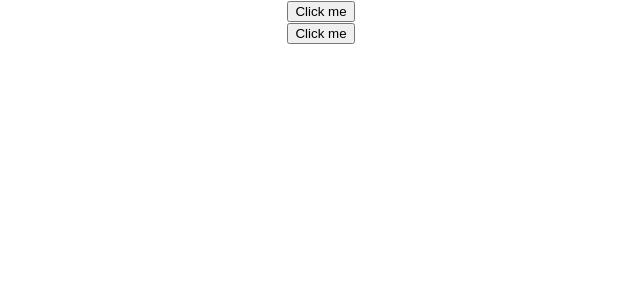
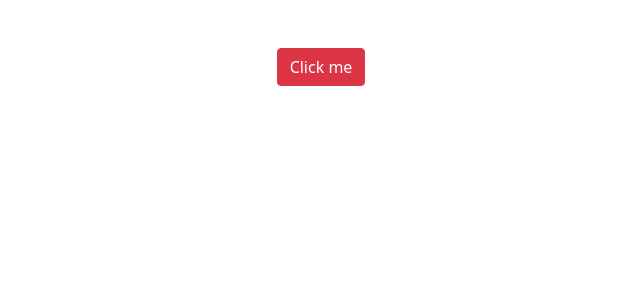
Before and after one commit to Foyaz-Ahmed/Learning_React_Js, a React (Create React App) app in the folder my-app/: page / in a window 1280 px wide. Shown: the top 300 px of the page, without its empty margins (319-959 px from the left). Built offline with nearby package versions, Linux system fonts and the light colour scheme.

Commit message:
Arrow Function

```diff
--- a/my-app/package.json
+++ b/my-app/package.json
@@ -6,6 +6,7 @@
     "@testing-library/jest-dom": "^5.16.2",
     "@testing-library/react": "^12.1.3",
     "@testing-library/user-event": "^13.5.0",
+    "bootstrap": "^5.1.3",
     "react": "^17.0.2",
     "react-dom": "^17.0.2",
     "react-scripts": "5.0.0",
--- a/my-app/src/App.js
+++ b/my-app/src/App.js
@@ -4,11 +4,13 @@ import Welcome from './mycomponents/Welcome';
 import PropsFunction from './mycomponents/Props';
 import PropsClass from './mycomponents/PropsClass';
 import ClickEventFunction from './mycomponents/ClickEventFunction';
-import ClickEventInClass
- from './mycomponents/ClickEventInClass';
+import ClickEventInClass from './mycomponents/ClickEventInClass';
+import Arrow
+ from './mycomponents/ArrowFunction';
 function App() {
   return (
     <div className="App">
+
       {/* <Hello></Hello>
       <Welcome></Welcome> */}
 
@@ -19,15 +21,17 @@ function App() {
       <PropsFunction name="Nazim Ahmed" age="24"></PropsFunction> */}
 
       {/* Props Used in Class */}
-
       {/* <PropsClass name="Foyaz"></PropsClass>
       <PropsClass name="Bulbul"></PropsClass>
       <PropsClass name="Nazim"></PropsClass>
       <PropsClass name="Mehedi"></PropsClass> */}
 
+      {/* Click Event
+      <ClickEventFunction></ClickEventFunction>
+      <ClickEventInClass></ClickEventInClass> */}
 
-      <ClickEventFunction></ClickEventFunction>
-      <ClickEventInClass></ClickEventInClass>
+      <Arrow/>
+
     </div>
   );
 }
--- /dev/null
+++ b/my-app/src/mycomponents/ArrowFunction.js
@@ -0,0 +1,15 @@
+import React from 'react';
+
+const ArrowFunction = (a)=>{
+    alert(a);
+}
+
+const Arrow = ()=>{
+    return(
+        <div>
+            <button className='btn btn-danger m-5' onClick={ArrowFunction.bind(this, "I am from Arrow Function")}>Click me</button>
+        </div>
+    );
+}
+
+export default Arrow;
--- a/my-app/src/mycomponents/ClickEventFunction.js
+++ b/my-app/src/mycomponents/ClickEventFunction.js
@@ -1,4 +1,5 @@
 import React from 'react';
+import '../../node_modules/bootstrap/dist/css/bootstrap.min.css';
 
 function ClickEventFunction(){
 
@@ -9,7 +10,7 @@ function ClickEventFunction(){
         <div>
             {/* if we use doThis() then the function called befor clicking the button */}
             {/* <button onClick={doThis()}>Click me</button> */}
-            <button onClick={doThis.bind(this,"I am from function")}>Click me</button>
+            <button className='btn btn-primary m-5' onClick={doThis.bind(this,"I am from function")}>Click me</button>
         </div>
     );
 }
--- a/my-app/src/mycomponents/ClickEventInClass.js
+++ b/my-app/src/mycomponents/ClickEventInClass.js
@@ -10,7 +10,7 @@ class ClickEventInClass extends Component{
         return <div>
                      {/* if we use doThis() then the function called befor clicking the button */}
                      {/* <button onClick={doThis()}>Click me</button> */}
-                    <button onClick={this.doThis.bind(this, "I am from class")}>Click me</button>
+                    <button className='btn btn-danger' onClick={this.doThis.bind(this, "I am from class")}>Click me</button>
                 </div>
     }
 
```
Also changed, not shown: 1 other file (tests, documents, lock files or other folders).
